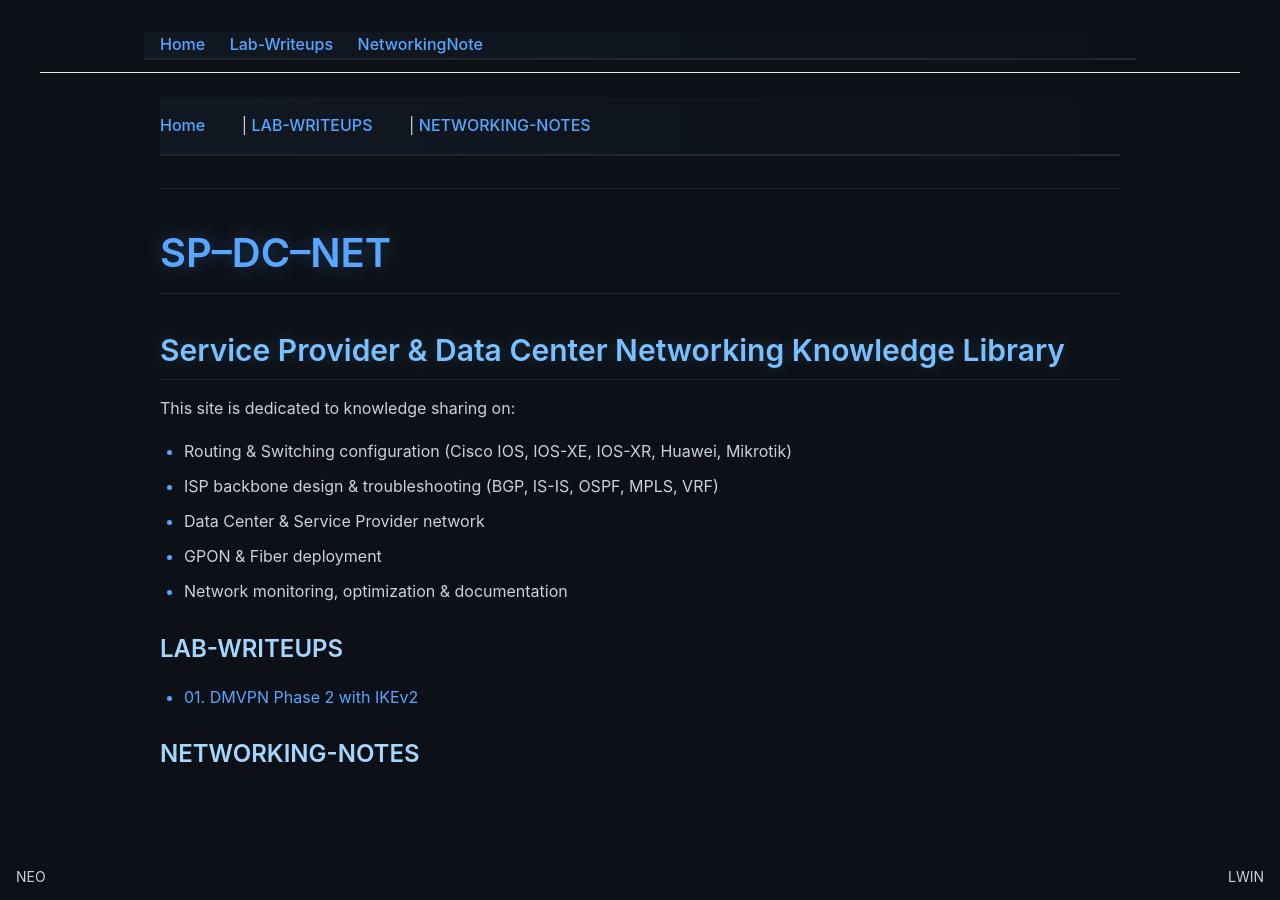
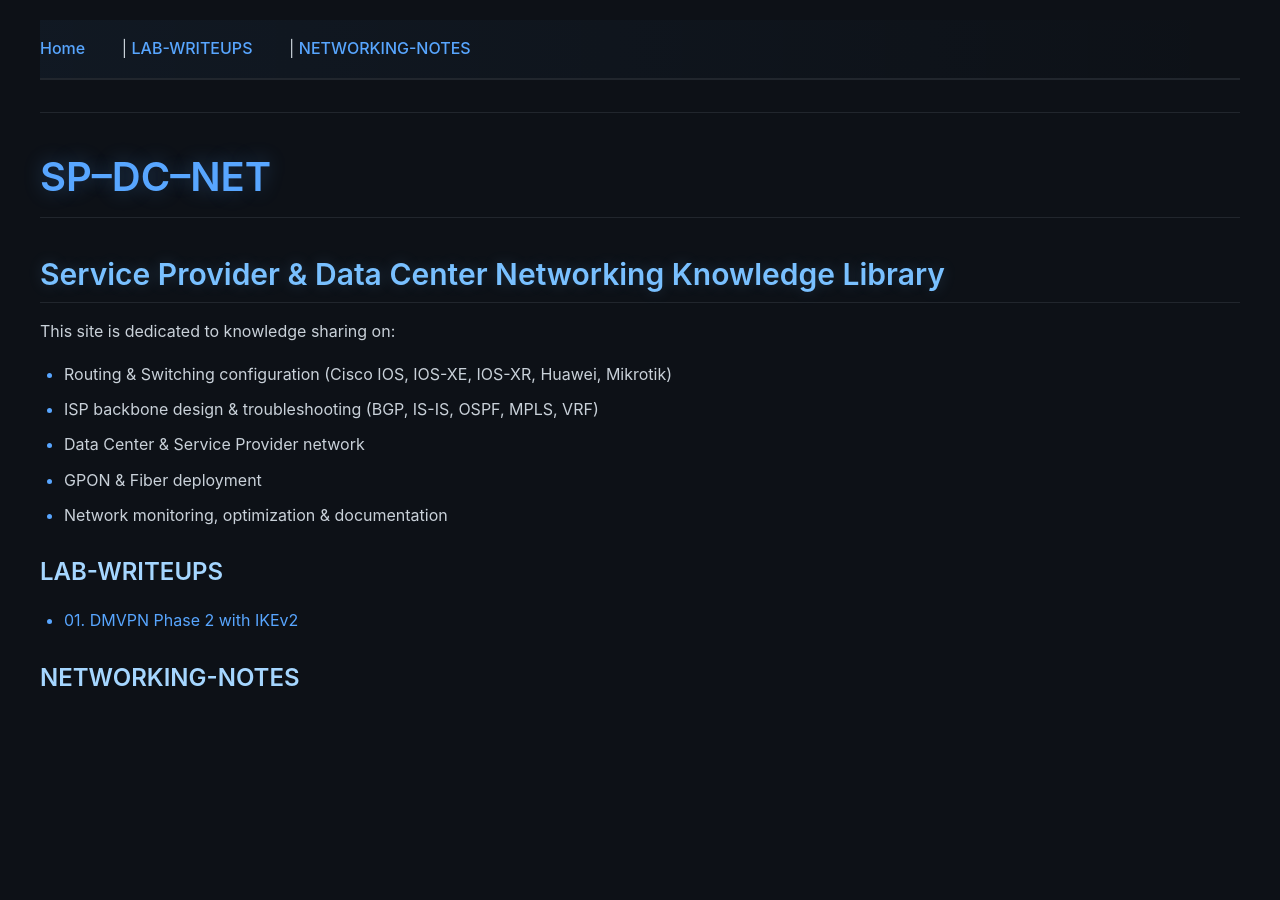
Before and after one commit to neolwin-net/sp-dc-net, a Jekyll site: the page built from index.md, in a window 1280 px wide. Built offline with Jekyll 4.4.1, drawn with Linux system fonts in a browser that asks for light colours.

Commit message:
Update default.html

```diff
--- a/_layouts/default.html
+++ b/_layouts/default.html
@@ -4,42 +4,10 @@
   <meta charset="utf-8">
   <meta http-equiv="X-UA-Compatible" content="IE=edge">
   <meta name="viewport" content="width=device-width, initial-scale=1">
-
-  <title>
-    {% if page.title %}
-      {{ page.title | escape }}
-    {% else %}
-      {{ site.title | escape }}
-    {% endif %}
-  </title>
-
+  <title>{% if page.title %}{{ page.title | escape }}{% else %}{{ site.title | escape }}{% endif %}</title>
   <link rel="stylesheet" href="{{ '/assets/css/main.css' | relative_url }}">
 </head>
-
 <body>
-
-  <!-- Top Navigation -->
-  <header style="width: 100%; border-bottom: 1px solid #e5e5e5; padding: 12px 0;">
-    <nav style="max-width: 960px; margin: 0 auto; padding: 0 16px;">
-      <a href="{{ '/' | relative_url }}" style="margin-right: 20px;">Home</a>
-      <a href="{{ '/lab-writeups' | relative_url }}" style="margin-right: 20px;">Lab-Writeups</a>
-      <a href="{{ '/networkingnote' | relative_url }}">NetworkingNote</a>
-    </nav>
-  </header>
-
-  <!-- Page Content -->
-  <main style="max-width: 960px; margin: 24px auto; padding: 0 16px;">
-    {{ content }}
-  </main>
-
-  <!-- Bottom Fixed Labels -->
-  <div style="position: fixed; bottom: 12px; left: 16px; font-size: 14px;">
-    NEO
-  </div>
-
-  <div style="position: fixed; bottom: 12px; right: 16px; font-size: 14px;">
-    LWIN
-  </div>
-
+  {{ content }}
 </body>
 </html>
```
